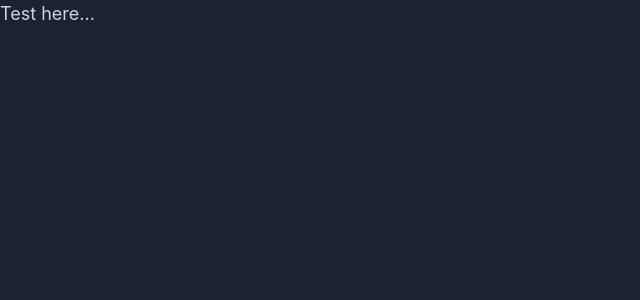
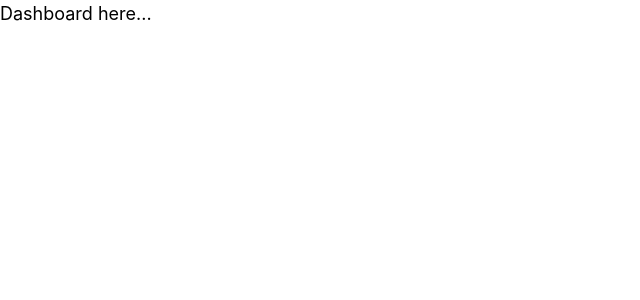
Before and after one commit to KrystianJanas/engineering-work, a Next.js app: page / in a window 1280 px wide. Shown: the top 300 px of the page, without its empty margins (0-640 px from the left). Built offline with nearby package versions, Linux system fonts and the light colour scheme.

Commit message:
add react bootstrap (#1)

```diff
--- a/core/styles/index.tsx
+++ b/core/styles/index.tsx
@@ -3,14 +3,13 @@ import { Global } from '@emotion/react';
 import { baseStyles } from './base';
 import { propertiesStyles } from './properties';
 import { stylesReset } from './reset';
-import { darkTheme, lightTheme } from './themes';
 
 export const GlobalStyles = () => (
   <>
     <Global styles={stylesReset} />
     <Global styles={propertiesStyles} />
     <Global styles={baseStyles} />
-    <Global styles={darkTheme} />
-    <Global styles={lightTheme} />
+    {/* <Global styles={darkTheme} /> */}
+    {/* <Global styles={lightTheme} /> */}
   </>
 );
--- a/package.json
+++ b/package.json
@@ -18,8 +18,10 @@
     "@emotion/react": "^11.8.2",
     "@emotion/styled": "^11.8.1",
     "axios": "^0.27.2",
+    "bootstrap": "^5.2.1",
     "next": "12.1.4",
     "react": "18.0.0",
+    "react-bootstrap": "^2.5.0",
     "react-dom": "18.0.0",
     "react-icons": "^4.4.0",
     "react-query": "^3.39.0"
--- a/pages/index.tsx
+++ b/pages/index.tsx
@@ -3,7 +3,7 @@ import type { NextPage } from 'next';
 import * as React from 'react';
 
 const Home: NextPage = () => {
-  return <div>Test here...</div>;
+  return <div>Dashboard here...</div>;
 };
 
 export default Home;
```
Also changed, not shown: 1 other file (tests, documents, lock files or other folders).
